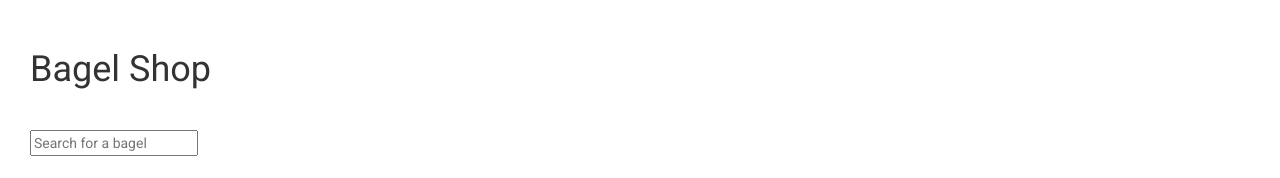
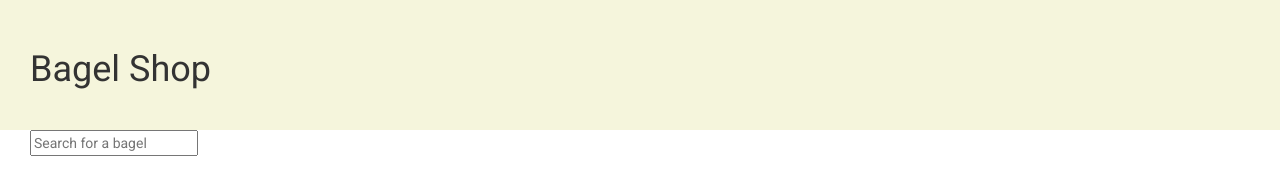
Before and after one commit to bwesterg/bagelshop, a React (Create React App) app: page / in a window 1280 px wide. Shown: the top 178 px of the page. Built offline with nearby package versions, Linux system fonts and the light colour scheme; no server answers; some icons are missing.

Commit message:
edit still not working, saving at a stopping place.

```diff
--- a/src/App.css
+++ b/src/App.css
@@ -13,6 +13,13 @@ body {
 
 header {
   padding: 3rem;
+  background-color: beige;
+  position: fixed;
+  display: flex;
+  align-items: center;
+  position: sticky;
+  top: 0;
+
 }
 
 main {
--- a/src/App.js
+++ b/src/App.js
@@ -5,12 +5,14 @@ import BagelList from './BagelList';
 import AddNewBagel from './AddNewBagel';
 import FilterBox from './FilterBox';
 
+
 const BASE_URL = "http://localhost:3000"
 
 class App extends Component {
   state = {
     bagels: [],
     isAddNewBagelShowing: false,
+    isEditingBagel: false,
     searchTerm: "",
   }
 
@@ -48,7 +50,6 @@ class App extends Component {
         bagels: this.state.bagels.filter(bagel => bagel.id !== id)
       })
   })
-
   }
 
   postBagel = bagel => {
@@ -66,9 +67,30 @@ class App extends Component {
     })
   }
 
+  modifyBagel = bagel => {
+    fetch(`${BASE_URL}/bagels`, {
+      method: "PUT",
+      headers: {
+        "Content-Type": "application/json"
+      },
+      body: JSON.stringify(bagel)
+    }).then(response=> response.json())
+    .then(editedBagel => {
+      this.setState({
+        bagels: [...this.state.bagels, editedBagel ],
+      })
+    })
+  }
+
   toggleAddNewBagel = () => {
     this.setState({
       isAddNewBagelShowing: !this.state.isAddNewBagelShowing
+    })
+  }
+
+  toggleEditBagel = () => {
+    this.setState({
+      isEditingBagelShowing: !this.state.isEditingBagelShowing
     })
   }
 
@@ -88,6 +110,7 @@ class App extends Component {
               <BagelList
                 bagels={this.filteredBagels()}
                 deleteBagel={this.deleteBagel}
+                editBagel={this.editBagel}
               />
           </section>
           <button onClick={this.toggleAddNewBagel}>
@@ -96,13 +119,26 @@ class App extends Component {
                 ? "Close New Bagel Form"
                 : "Add Another Bagel"
               }
-                {/* Add Add Another Bagel */}
               </button>
           {
             this.state.isAddNewBagelShowing
               ? <AddNewBagel addBagel={this.addBagel} />
               : null
           }
+
+          {/* // */}
+          {/* <button onClick={this.toggleEditingBagel}>
+              {
+                this.state.isEditingBagelShowing
+                ? "Close Edit Bagel Form"
+                : "Edit Bagel"
+              }
+              </button>
+          {
+            this.state.isEditBagelShowing
+              ? <EditBagel editBagel={this.editBagel} />
+              : null
+          } */}
         </main>
       </div>
     );
--- a/src/BagelListing.js
+++ b/src/BagelListing.js
@@ -2,6 +2,7 @@ import React from 'react';
 import "./BagelListing.css"
 
 export default function BagelListing(props) {
+
     const deleteBagel = event => {
         props.deleteBagel(props.id)
     }
@@ -9,10 +10,10 @@ export default function BagelListing(props) {
     const editBagel = event => {
         props.editBagel(props.id)
     }
+
     return(
         <div className="bagel-listing">
             <p>{props.name}: {props.rating} </p>
-            {/* <i className="fa fa-times-circle" onClick={deleteBagel}>delete</i> */}
                 <span>
                     <img
                         src="https://i.pinimg.com/originals/6e/35/ef/6e35ef7687065eb1e4c037781f3c4cdc.png"
```
